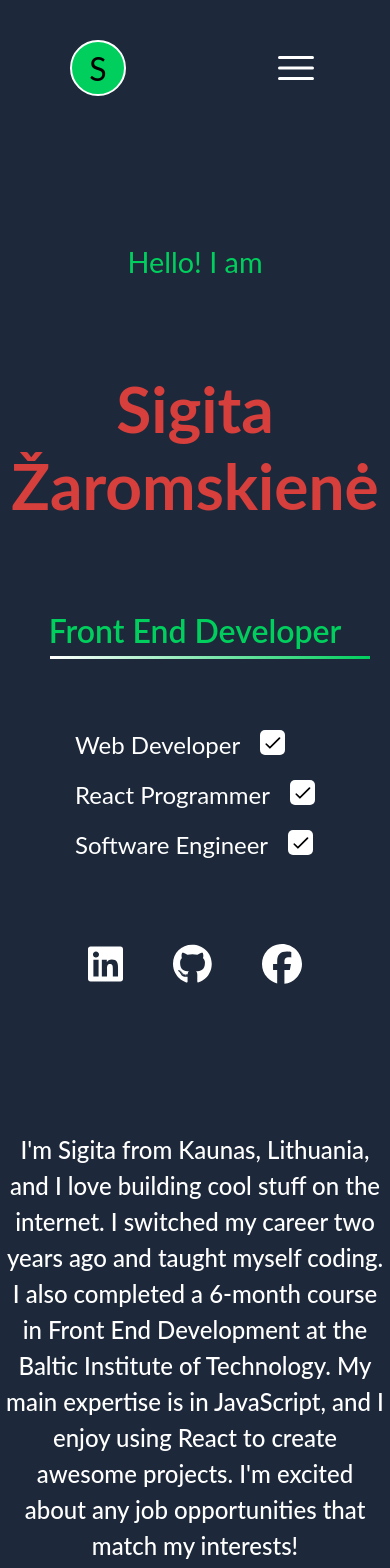
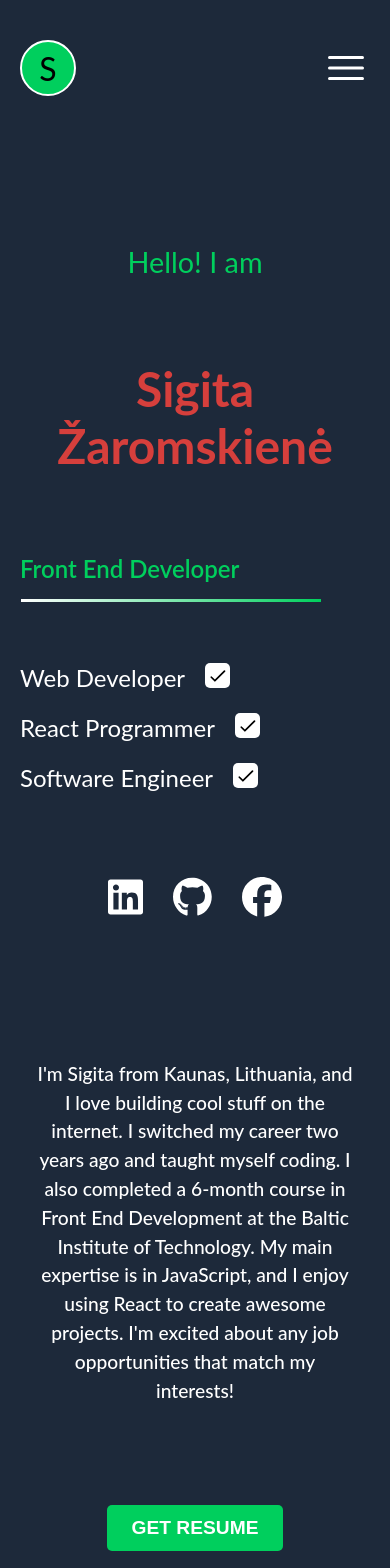
Before and after one commit to SigitaZaromskiene/My-Portfolio, a React (Create React App) app in the folder portfolio/: page / in a window 390 px wide. Shown: the top 1568 px of the page. Built offline with nearby package versions, Linux system fonts and the light colour scheme.

Commit message:
media queries fix

```diff
--- a/portfolio/src/UI/Modules/_about.scss
+++ b/portfolio/src/UI/Modules/_about.scss
@@ -5,12 +5,25 @@
     text-align: center;
   }
 
+ &_left {
+  @include media(small) {
+    @include flex(center, center, column, 50px);
+  }
+ }
+
   h3 {
     color: white;
     font-weight: 500;
     margin-bottom: 50px;
     font-size: 1.5rem;
     line-height: 1.5;
+
+    @include media(small) {
+      font-size: 1.2rem;
+      width: 320px;
+    }
+
+
   }
 
   &_left_buttons {
@@ -18,11 +31,19 @@
     @include media(large) {
       @include flex(center, center, row, 30px);
     }
+    @include media(small) {
+      @include flex(center, center, column, 30px);
+    }
   }
 
   img {
     @include media(large) {
-      width: 25rem;
+      width: 20rem;
+      height: 25rem;
+    }
+
+    @include media(small) {
+      width: 20rem;
     }
     height: 30rem;
     width: 40rem;
--- a/portfolio/src/UI/Modules/_btn.scss
+++ b/portfolio/src/UI/Modules/_btn.scss
@@ -8,6 +8,8 @@
   width: 11rem;
   background-color: white;
   font-weight: 600;
+
+
 
   &:hover {
     background-color: $mainGreenColor;
--- a/portfolio/src/UI/Modules/_contact.scss
+++ b/portfolio/src/UI/Modules/_contact.scss
@@ -4,7 +4,7 @@
   p {
     font-size: 1.5rem;
     color: white;
-    margin-bottom: 50px;
+    margin-bottom: 70px;
     line-height: 1.5;
   }
 
@@ -12,6 +12,11 @@
     @include flex(center, center, row, 30px);
     margin-bottom: 50px;
 
+    @include media(small) {
+
+      @include flex(center, center, column, 30px);
+    }
+
     a {
       text-align: center;
       text-decoration: none;
--- a/portfolio/src/UI/Modules/_heading.scss
+++ b/portfolio/src/UI/Modules/_heading.scss
@@ -5,6 +5,11 @@
   position: relative;
   z-index: 221;
   margin-bottom: 60px;
+
+  @include media(small) {
+    font-size: 1.5rem;
+
+  }
 
   &:before {
     content: "";
@@ -15,10 +20,21 @@
     height: 3px;
     background: linear-gradient(to left, #00cf5d, white 100%);
     z-index: -1;
+    margin-bottom: 60px;
 
     @include media(medium2) {
       right: 50%;
       width: 320px;
     }
-  }
+
+
+    @include media(small) {
+
+
+
+      right: 50%;
+      width: 300px;
+    }
+
+ }
 }
--- a/portfolio/src/UI/Modules/_hero.scss
+++ b/portfolio/src/UI/Modules/_hero.scss
@@ -10,23 +10,43 @@
     @include media(large) {
       @include flex(center, center, column, 20px);
     }
+
+    @include media(large) {
+      @include flex(center, flex-start, column, 20px);
+    }
+
     h1 {
       font-size: 4rem;
       margin-bottom: 40px;
       @include media(medium2) {
         text-align: center;
       }
+
+      @include media(small) {
+        text-align: center;
+        font-size: 3rem;
+      }
     }
 
     &_subheading {
       color: $mainGreenColor;
       font-size: 1.8rem;
+      @include media(smallest) {
+       text-align: center;
+        width: 100%;
+      }
+
     }
 
     &_features {
       @include flex(flex-start, center, row, 30px);
       margin-bottom: 40px;
       color: white;
+
+      @include media(smallest) {
+        @include flex(center, center, row, 30px);
+         width: 100%;
+       }
 
       @include media(large) {
         @include flex(center, flex-start, column, 20px);
@@ -40,6 +60,9 @@
           margin: 0px;
           @include flex(center, flex-start, row, 20px);
         }
+
+
+
       }
 
       p span,
@@ -71,6 +94,11 @@
       @include flex(flex-start, center, row, 50px);
       font-size: 2.5rem;
 
+      @include media(smallest) {
+        @include flex(center, center, row, 30px);
+         width: 100%;
+       }
+
       a {
         color: white;
 
--- a/portfolio/src/UI/Modules/_projects.scss
+++ b/portfolio/src/UI/Modules/_projects.scss
@@ -29,10 +29,10 @@
         @include flex(space-between, center, column, 30px);
       }
       @include media(smallest) {
-        height: 860px;
+        height: 1100px;
         width: 680px;
         padding: 10px;
-        @include flex(space-between, center, column, 30px);
+        @include flex(center, center, column, 30px);
       }
 
       @include flex(space-between, center, column, 0px);
@@ -95,6 +95,9 @@
         @include media(small) {
           @include flex(center, center, row, 10px);
         }
+        @include media(smallest) {
+          @include flex(center, center, column, 10px);
+        }
         @include flex(center, center, row, 20px);
 
         p {
--- a/portfolio/src/UI/Modules/_skills.scss
+++ b/portfolio/src/UI/Modules/_skills.scss
@@ -1,4 +1,6 @@
 .skills_container {
+
+
   &_carousel {
     @include flex(center, center, row, 80px);
     box-shadow: 0px 5px 10px 0px rgba(0, 0, 0, 0.5);
@@ -10,6 +12,11 @@
 
     @include media(large) {
       @include flex(center, center, row, 50px);
+    }
+    @include media(small) {
+      @include flex(center, center, row, 30px);
+      flex-wrap: wrap;
+
     }
 
     &_skill {
--- a/portfolio/src/UI/Styles/_mixins.scss
+++ b/portfolio/src/UI/Styles/_mixins.scss
@@ -50,5 +50,20 @@
 
   @include media(small) {
     padding: 0px;
+
+  }
+
+
+}
+
+.app_container {
+  padding: 40px 70px;
+  width: 100%;
+  background-color: #1d293a;
+  border-bottom: 2px solid #00cf5d;
+
+  @include media(small) {
+    padding: 40px 20px;
+
   }
 }
--- a/portfolio/src/index.css
+++ b/portfolio/src/index.css
@@ -19,10 +19,3 @@ code {
   font-family: source-code-pro, Menlo, Monaco, Consolas, 'Courier New',
     monospace;
 }
-
-.app_container {
-  padding: 40px 70px;
-  width: 100%;
-  background-color: #1d293a;
-  border-bottom: 2px solid #00cf5d;
-}
```
